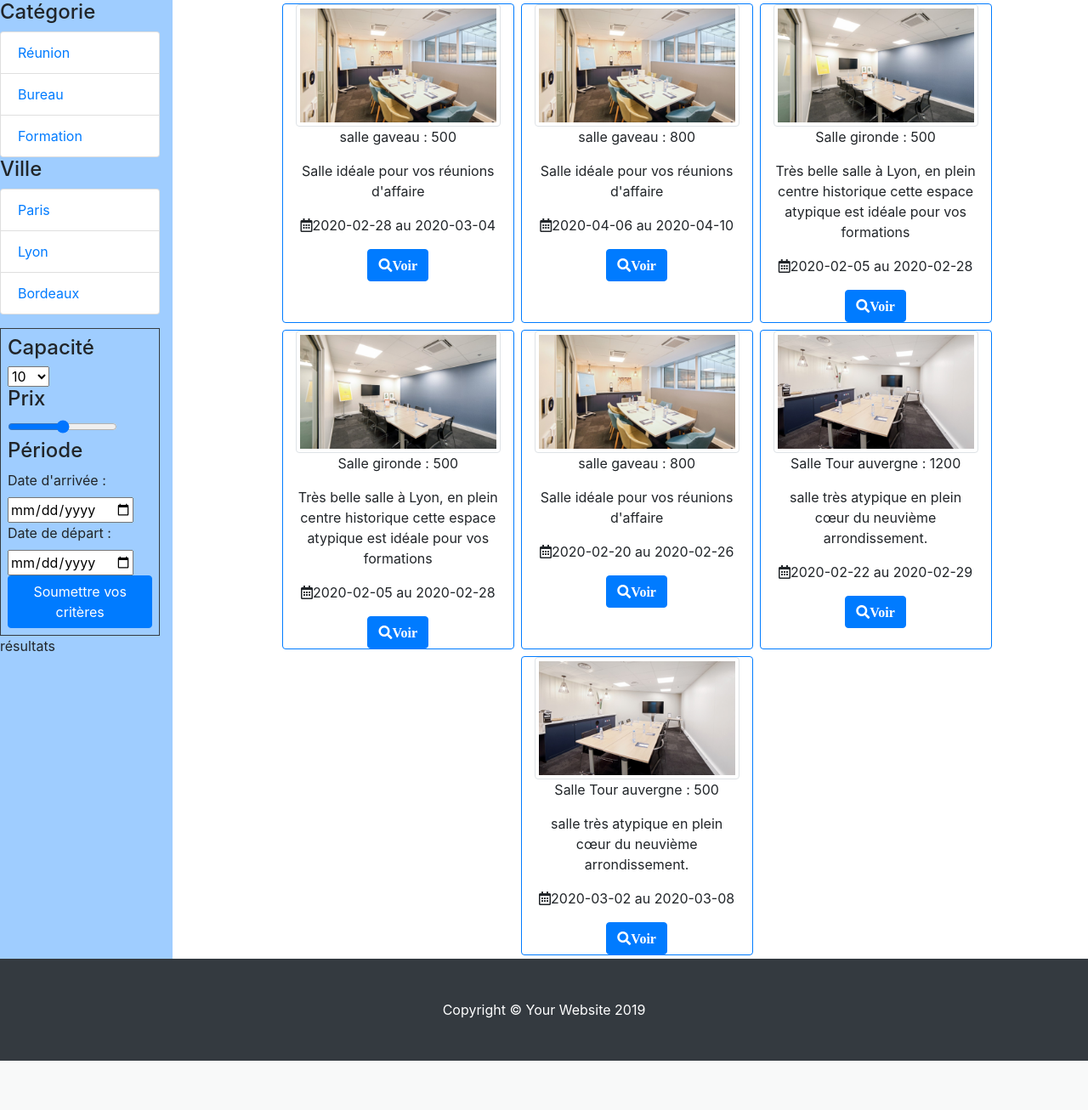
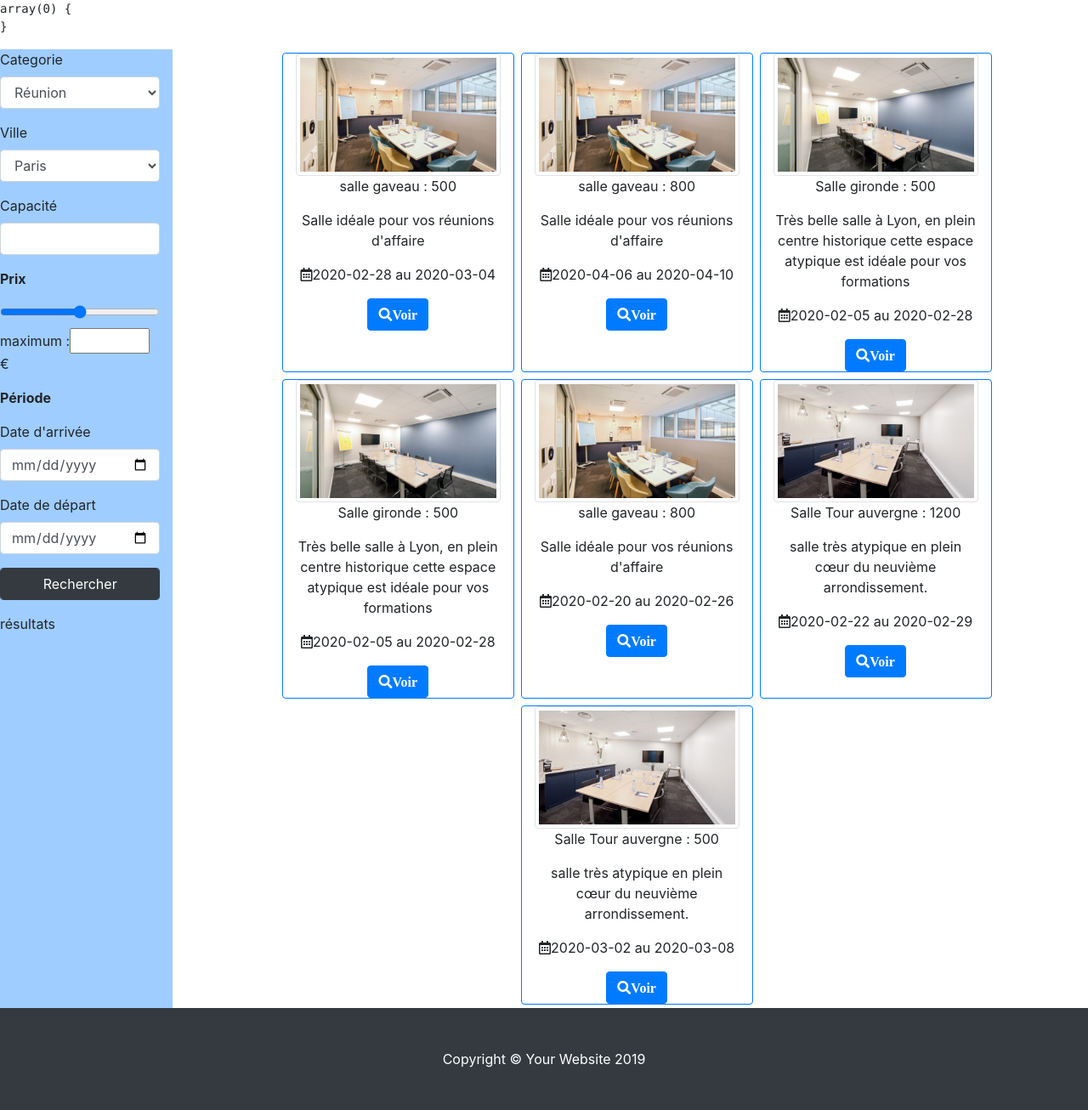
Before and after one commit to Damiko94/switch, a PHP site: page /switch/acceuil.php in a window 1280 px wide. Shown: the part 56-1362 px from the top of the page at 85% size. Before the commit the page ends 1304 px from the top, so only its background shows below. Run offline with PHP 8.4, Linux system fonts and the light colour scheme; data comes from the database, SQL or seed files in the repository; some libraries are stand-ins or nearby versions.

Commit message:
<Add>ajout des filtres de resultats su rpage d'acceuil

```diff
--- a/acceuil.php
+++ b/acceuil.php
@@ -5,9 +5,33 @@ include 'inc/fonction.inc.php';
 // recupération des produits pour affichage sur la page d'acceuil
 $liste_produits = $pdo->query("SELECT id_produit, prix, date_arrivee, date_depart, titre, description, photo FROM produit, salle WHERE produit.id_salle = salle.id_salle");
 
+
+/******************************************************************************
+ ******************************************************************************
+ ********** FILTRAGE DE L'AFFICHAGE DES PRODUITS VIA UN FORMULAIRE ************
+ ******************************************************************************
+ *****************************************************************************/
+
+// création de variables vides pour receuillir les données du formulaire
+$categorie = '';
+$ville = '';
+$capacite = '';
+$prix = '';
+$date_arrivee = '';
+$date_depart = '';
+
+// recuperation des données du formulaire et enregaistrements dans des variables
+if (isset($_POST) && !empty($_POST)){
+    $categorie = $_POST['categorie'];
+    $ville = $_POST['ville'];
+    $capacite = $_POST['capacite'];
+    $prix = $_POST['prix'];
+    $date_arrivee = $_POST['date_arrivee'];
+    $date_depart = $_POST['date_depart'];
+}
+
 // nouvelle requete pour appliquer les filtres sur la page d'acceuil
 
-/*
 $liste_prod_filtre = $pdo->prepare("SELECT id_produit, prix, date_arrivee, date_depart, titre, description, photo
                                               FROM produit, salle
                                               WHERE produit.id_salle = salle.id_salle
@@ -17,48 +41,68 @@ $liste_prod_filtre = $pdo->prepare("SELECT id_produit, prix, date_arrivee, date_
                                               AND prix <= :prix
                                               AND date_arrivee < :date_arrivee
                                               AND date_depart > :date_depart");
-*/
+$liste_prod_filtre->bindParam(":categorie", $categorie,PDO::FETCH_ASSOC);
+$liste_prod_filtre->bindParam(":ville", $ville,PDO::FETCH_ASSOC);
+$liste_prod_filtre->bindParam(":capacite", $capacite,PDO::FETCH_ASSOC);
+$liste_prod_filtre->bindParam(":prix", $prix,PDO::FETCH_ASSOC);
+$liste_prod_filtre->bindParam(":date_arrivee", $date_arrivee,PDO::FETCH_ASSOC);
+$liste_prod_filtre->bindParam(":date_depart", $date_depart,PDO::FETCH_ASSOC);
+$liste_prod_filtre->execute();
+
+/******************************************************************************
+ ******************************************************************************
+ ***************************** FIN DU FILTRAGE ********************************
+ ******************************************************************************
+ *****************************************************************************/
+
 include 'inc/header.inc.php';
 include 'inc/nav.inc.php';
+
+vd($_POST);
 ?>
 
     <div class="row">
         <aside class="col-2" style="background-color: #9fcdff;">
-        <section>
-            <h4>Catégorie</h4>
-            <div class="list-group">
-                <a href="?categorie=reunion" class="list-group-item">Réunion</a>
-                <a href="?categorie=bureau" class="list-group-item">Bureau</a>
-                <a href="?categorie=formation" class="list-group-item">Formation</a>
+            <form method="post" action="#">
+                <div class="form-group">
+                    <label for="categorie">Categorie</label>
+                    <select name="categorie" class="form-control">
+                        <option>Réunion</option>
+                        <option>Bureau</option>
+                        <option>Formation</option>
+                    </select>
                 </div>
-        </section>
-        <section>
-            <h4>Ville</h4>
-            <div class="list-group">
-                <a href="?ville=paris" class="list-group-item">Paris</a>
-                <a href="?ville=lyon" class="list-group-item">Lyon</a>
-                <a href="?ville=bordeaux" class="list-group-item">Bordeaux</a>
+                <div class="form-group">
+                    <label for="ville">Ville</label>
+                    <select class="form-control" name="ville">
+                        <option>Paris</option>
+                        <option>Lyon</option>
+                        <option>Marseille</option>
+                    </select>
                 </div>
-        </section>
-        <section class="border border-dark mt-3 p-2">
-            <form action="" method="post">
-                <h4>Capacité</h4>
-                <select>
-                    <option>10</option>
-                    <option>20</option>
-                    <option>50</option>
-                    <option>100</option>
-                </select>
-                <h4>Prix</h4>
-                <input type="range" name="prix">
-            <h4>Période</h4>
-                <label for="date_arrivee">Date d'arrivée : </label>
-                <input type="date" name="date_arrivee">
-                <label for="date_depart">Date de départ : </label>
-                <input type="date" name="date_depart">
-                <button type="submit" class="btn btn-primary">Soumettre vos critères</button>
+                <div class="form-group">
+                    <label for="capacite">Capacité</label>
+                    <input type="number" name="capacite" class="form-control">
+                </div>
+
+                <div class="form-group">
+                    <label for="prix"><b>Prix</b></label>
+                    <input type="range" name="prix" min="0" max="1500" step="50" onchange="updateTextInput(this.value);" class="form-control">
+                    maximum :<input type="text" id="textInput" value="" class="w-50"> €
+                </div>
+                <p><b>Période</b></p>
+                <div class="form-group">
+                    <label for="date_arrivee">Date d'arrivée</label>
+                    <input type="date" name="date_arrivee" class="form-control">
+                </div>
+                <div class="form-group">
+                    <label for="date_depart">Date de départ</label>
+                    <input type="date" name="date_depart" class="form-control">
+                </div>
+                <div class="form-group">
+                    <button type="submit" class="form-control btn btn-dark">Rechercher</button>
+                </div>
             </form>
-        </section>
             <div>
                 <p>résultats</p>
             </div>
@@ -67,7 +111,17 @@ include 'inc/nav.inc.php';
         <div class="col-10">
             <div class="row justify-content-center">
                 <?php
-            while($produits = $liste_produits->fetch(PDO::FETCH_ASSOC)) {
+                if (isset($_POST) && !empty($_POST)){
+                while ($produits = $liste_prod_filtre->fetch(PDO::FETCH_ASSOC)){
+                    echo '<div class="col-3 text-center m-1 border rounded border-primary">';
+                    echo '<div><img src="' . URL . 'img/' . $produits['photo'] . '" class="img-thumbnail" width="100%"></div>';
+                    echo '<p>' . $produits['titre'] . ' : ' . $produits['prix'] . '</p>';
+                    echo '<p style="overflow: hidden">' . $produits['description'] . '</p>';
+                    echo '<p><i class="far fa-calendar-alt"></i>' . $produits['date_arrivee'] . ' au ' . $produits['date_depart'] . '</p>';
+                    echo '<a href="fiche_produit.php?id_produit=' . $produits['id_produit'] . '" class="btn btn-primary"><i class="fas fa-search">Voir</i></a>';
+                    echo '</div>';
+                } }else {
+                while ($produits = $liste_produits->fetch(PDO::FETCH_ASSOC)) {
 
                     echo '<div class="col-3 text-center m-1 border rounded border-primary">';
                     echo '<div><img src="' . URL . 'img/' . $produits['photo'] . '" class="img-thumbnail" width="100%"></div>';
@@ -76,12 +130,17 @@ include 'inc/nav.inc.php';
                     echo '<p><i class="far fa-calendar-alt"></i>' . $produits['date_arrivee'] . ' au ' . $produits['date_depart'] . '</p>';
                     echo '<a href="fiche_produit.php?id_produit=' . $produits['id_produit'] . '" class="btn btn-primary"><i class="fas fa-search">Voir</i></a>';
                     echo '</div>';
-            }
+                }}
                 ?>
             </div>
         </div>
 
     </div>
+<script>
+    function updateTextInput(val) {
+        document.getElementById('textInput').value=val;
+    }
+</script>
 
 <?php
 
```
Lines whose indentation alone changed are shown as unchanged.
